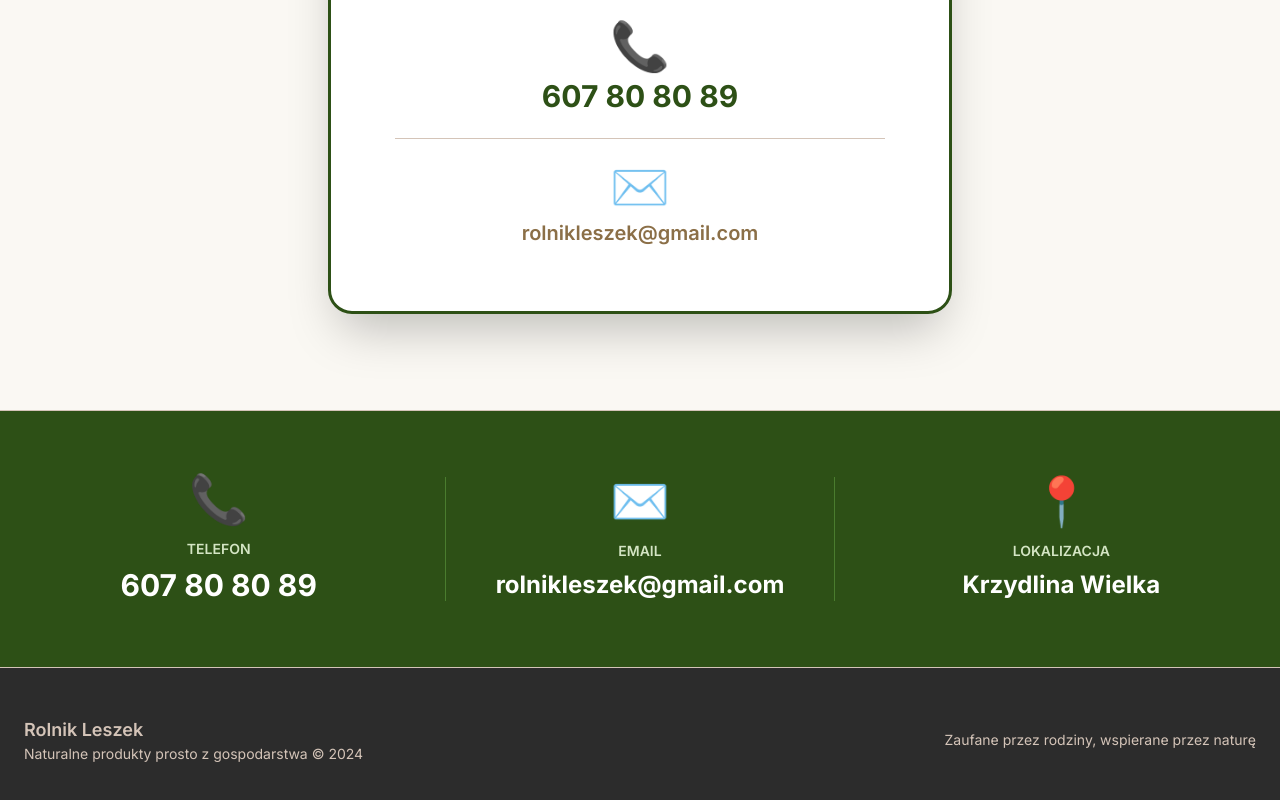
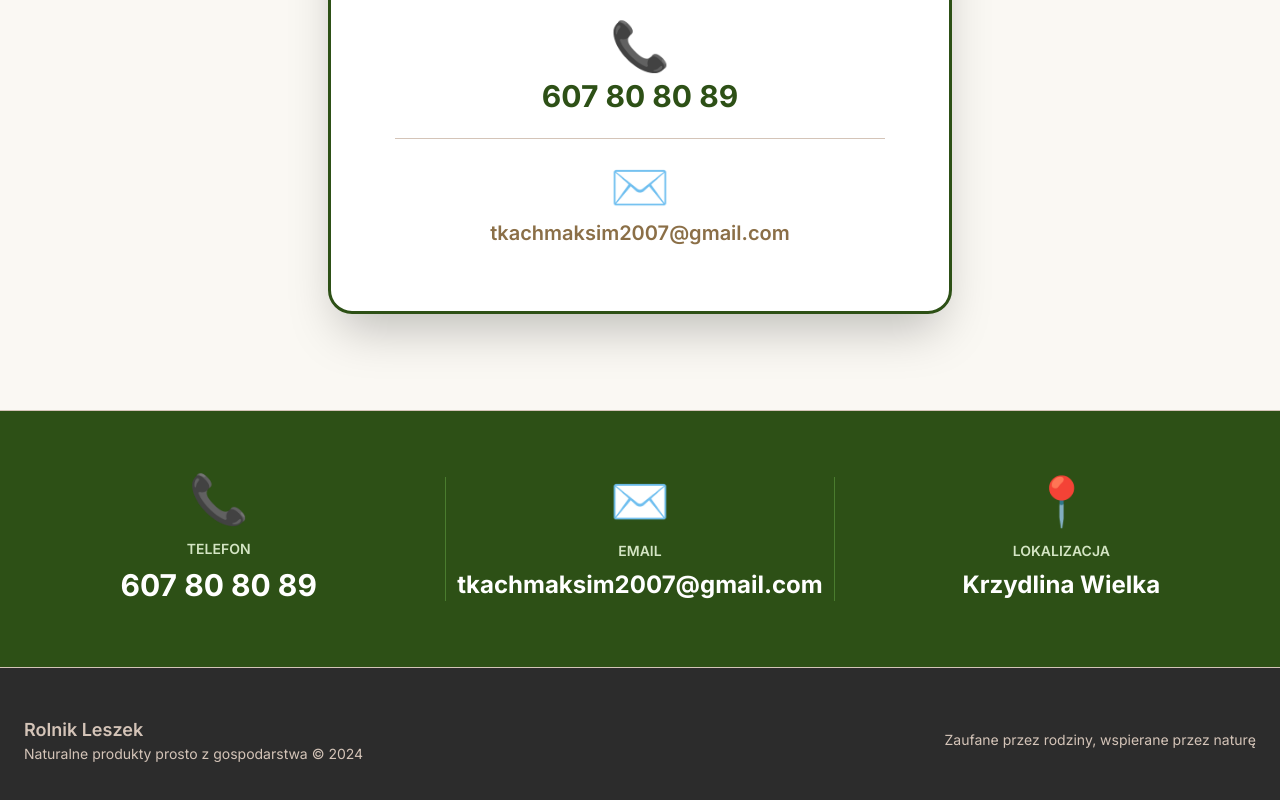
Before and after one commit to ex1tttt/rolnikleszek, a Next.js app: page / in a window 1280 px wide. Shown: the part 2177-2977 px from the top of the page. Built offline with nearby package versions, Linux system fonts and the light colour scheme; no server answers; the database is empty.

Commit message:
Change the contact email address in all related components.

```diff
--- a/src/app/page.tsx
+++ b/src/app/page.tsx
@@ -175,7 +175,7 @@ export default async function Home() {
                 </div>
                 <div className="border-t border-[#d4c4b8] pt-6">
                   <p className="text-5xl font-bold text-[#2d5016] mb-2">✉️</p>
-                  <p className="text-xl text-[#8b6f47] font-semibold">rolnikleszek@gmail.com</p>
+                  <p className="text-xl text-[#8b6f47] font-semibold">tkachmaksim2007@gmail.com</p>
                 </div>
               </div>
             </div>
@@ -195,7 +195,7 @@ export default async function Home() {
             <div className="text-center border-l border-r border-[#4a7c2e] md:border-[#4a7c2e] border-t md:border-t-0 border-b md:border-b-0 py-8 md:py-0">
               <p className="text-5xl mb-4">✉️</p>
               <p className="text-[#d4e5c4] text-sm font-semibold mb-2">EMAIL</p>
-              <a href="mailto:rolnikleszek@gmail.com" className="text-2xl font-bold hover:text-[#d4e5c4] transition-colors break-all">rolnikleszek@gmail.com</a>
+              <a href="mailto:tkachmaksim2007@gmail.com" className="text-2xl font-bold hover:text-[#d4e5c4] transition-colors break-all">tkachmaksim2007@gmail.com</a>
             </div>
             <div className="text-center">
               <p className="text-5xl mb-4">📍</p>
--- a/src/components/forms/StepFive.tsx
+++ b/src/components/forms/StepFive.tsx
@@ -23,7 +23,7 @@ export default function StepFive() {
           </p>
           <p className="flex items-center gap-3">
             <span className="text-lg">✉️</span>
-            <span>Email: <span className="font-bold text-[#2d5016]">rolnikleszek@gmail.com</span></span>
+            <span>Email: <span className="font-bold text-[#2d5016]">tkachmaksim2007@gmail.com</span></span>
           </p>
           <p className="flex items-center gap-3">
             <span className="text-lg">📍</span>
--- a/src/lib/email.ts
+++ b/src/lib/email.ts
@@ -55,7 +55,7 @@ export const sendOrderConfirmationEmail = async (
             <p>Wkrótce skontaktujemy się z Tobą w celu potwierdzenia dostawy.</p>
 
             <p>
-              W razie pytań, napisz do nas na <strong>rolnikleszek@gmail.com</strong>
+              W razie pytań, napisz do nas na <strong>tkachmaksim2007@gmail.com</strong>
               lub zadzwoń <strong>607 80 80 89</strong>
             </p>
           </div>
```
